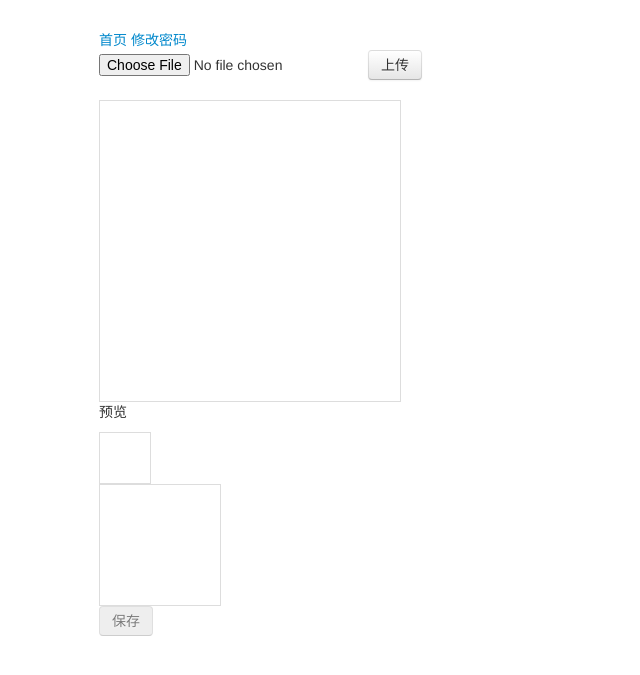
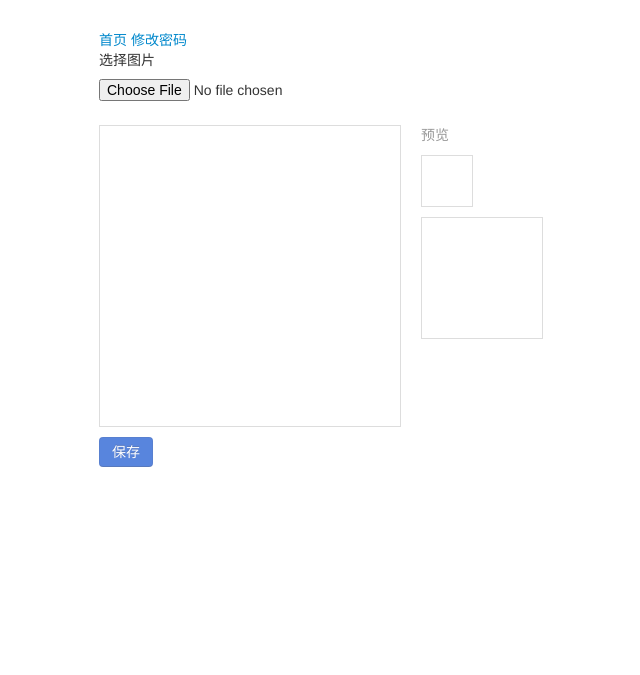
Before and after one commit to yueyoum/django-siteuser, a Django app: template example/app/templates/account_settings.html in a window 1280 px wide. Shown: the top 675 px of the page, without its empty margins (71-711 px from the left). Run offline with Django 3.2, Linux system fonts and the light colour scheme; the template is opened without the code that fills it, so the values that code supplies are empty; some libraries are stand-ins or nearby versions.

Commit message:
调整upload_avatar，剪裁完毕后不再删除图片，这样可用于连续剪裁。图片只在下次上传头像时才删除， 并且调整模板，更使用与bootstrap

```diff
--- a/siteuser/settings.py
+++ b/siteuser/settings.py
@@ -41,9 +41,6 @@ AVATAR_RESIZE_SIZE = getattr(settings, 'AVATAR_RESIZE_SIZE', 50)
 AVATAR_SAVE_FORMAT = getattr(settings, 'AVATAR_SAVE_FORMAT', 'png')
 AVATAR_SAVE_QUALITY = getattr(settings, 'AVATAR_SAVE_QUALITY', 90)
 
-# 处理完头像后是否删除原始的上传图片
-AVATAR_DELETE_ORIGINAL_AFTER_CROP = getattr(settings, 'AVATAR_DELETE_ORIGINAL_AFTER_CROP', True)
-
 
 # 注册用户的电子邮件最大长度
 MAX_EMAIL_LENGTH = getattr(settings, 'MAX_EMAIL_LENGTH', 128)
--- a/siteuser/templates/siteuser/upload_avatar.html
+++ b/siteuser/templates/siteuser/upload_avatar.html
@@ -12,26 +12,26 @@
     </form>
 
     <div id="uploadAvatarUploadArea">
-        <form id="uploadAvatarForm" action="{% url 'uploadavatar_upload' %}" method="post" target="uploadAvatarIframe" enctype="multipart/form-data">
+        <form class="form" id="uploadAvatarForm" action="{% url 'uploadavatar_upload' %}" method="post" target="uploadAvatarIframe" enctype="multipart/form-data">
             {% csrf_token %}
+            <label>选择图片</label>
             <input type="file" id="uploadAvatarInputFile" name="uploadavatarfile" />
-            <button type="submit" class="btn">上传</button>
         </form>
     </div>
     <iframe id="uploadAvatarIframe" name="uploadAvatarIframe" style="display: none;"></iframe>
 
-    <div id="uploadAvatarSelectArea" style="width: 300px; height: 300px; border: 1px solid #ddd;"></div>
-    <div id="uploadAvatarPreviewArea">
-        <p>预览</p>
-        <div id="uploadAvatarPreviewArea50" style="width: 50px; height: 50px; border: 1px solid #ddd; overflow: hidden;"></div>
-        <div id="uploadAvatarPreviewArea120" style="width: 120px; height: 120px; border: 1px solid #ddd; overflow: hidden;"></div>
+    <div class="row">
+        <div class="span6" id="uploadAvatarSelectArea" style="width: 300px; height: 300px; border: 1px solid #ddd;"></div>
+        <div class="span6" id="uploadAvatarPreviewArea">
+            <p class="muted">预览</p>
+            <div id="uploadAvatarPreviewArea50" style="width: 50px; height: 50px; border: 1px solid #ddd; overflow: hidden; margin-bottom: 10px;"></div>
+            <div id="uploadAvatarPreviewArea120" style="width: 120px; height: 120px; border: 1px solid #ddd; overflow: hidden;"></div>
+        </div>
     </div>
 
-    <div style="clear: both;"></div>
-
-    <div id="uploadAvatarBtns">
-        <button class="btn" id="uploadAvatarCropSubmit" disabled="disabled">保存</button>
+    <div id="uploadAvatarBtns" style="margin: 10px 0;">
+        <button class="btn btn-primary" id="uploadAvatarCropSubmit" disabled="disabled">保存</button>
     </div>
 
-    <div id="uploadAvatarCropResult"></div>
+    <div id="uploadAvatarCropResult" class="alert alert-error" style="display: none;"></div>
 </div>
--- a/siteuser/upload_avatar/static/js/upload_avatar.js
+++ b/siteuser/upload_avatar/static/js/upload_avatar.js
@@ -44,10 +44,12 @@ $(function () {
     });
 });
 
-function upload_avatar_error(error_msg) { window.alert(error_msg); }
+function upload_avatar_error(msg) {
+    $("#uploadAvatarCropResult").hide(100).removeClass('alert-success').addClass('alert-error').text(msg).show(200);
+}
 
 function crop_avatar_success(msg) {
-    $('#uploadAvatarCropResult').hide().text(msg).show(200);
+    $("#uploadAvatarCropResult").hide(100).removeClass('alert-error').addClass('alert-success').text(msg).show(200);
 }
 
 function updatePreview50(img, selection) {
--- a/siteuser/upload_avatar/urls.py
+++ b/siteuser/upload_avatar/urls.py
@@ -1,7 +1,6 @@
 # -*- coding: utf-8 -*-
 
 from django.conf.urls import patterns, url
-
 
 from siteuser.upload_avatar import views
 
--- a/siteuser/users/models.py
+++ b/siteuser/users/models.py
@@ -120,6 +120,10 @@ def _save_avatar_in_db(sender, uid, avatar_name, **kwargs):
         return
 
     old_avatar_name = SiteUser.objects.get(id=uid).avatar_name
+    if old_avatar_name == avatar_name:
+        # 上传一张图片后，连续剪裁的情况
+        return
+
     if old_avatar_name:
         _path = os.path.join(AVATAR_DIR, old_avatar_name)
         try:
```
Also changed, not shown: siteuser/upload_avatar/views.py (+7 -4 lines), siteuser/upload_avatar/models.py (line endings or trailing spaces), siteuser/upload_avatar/static/js/upload_avatar.min.js.
